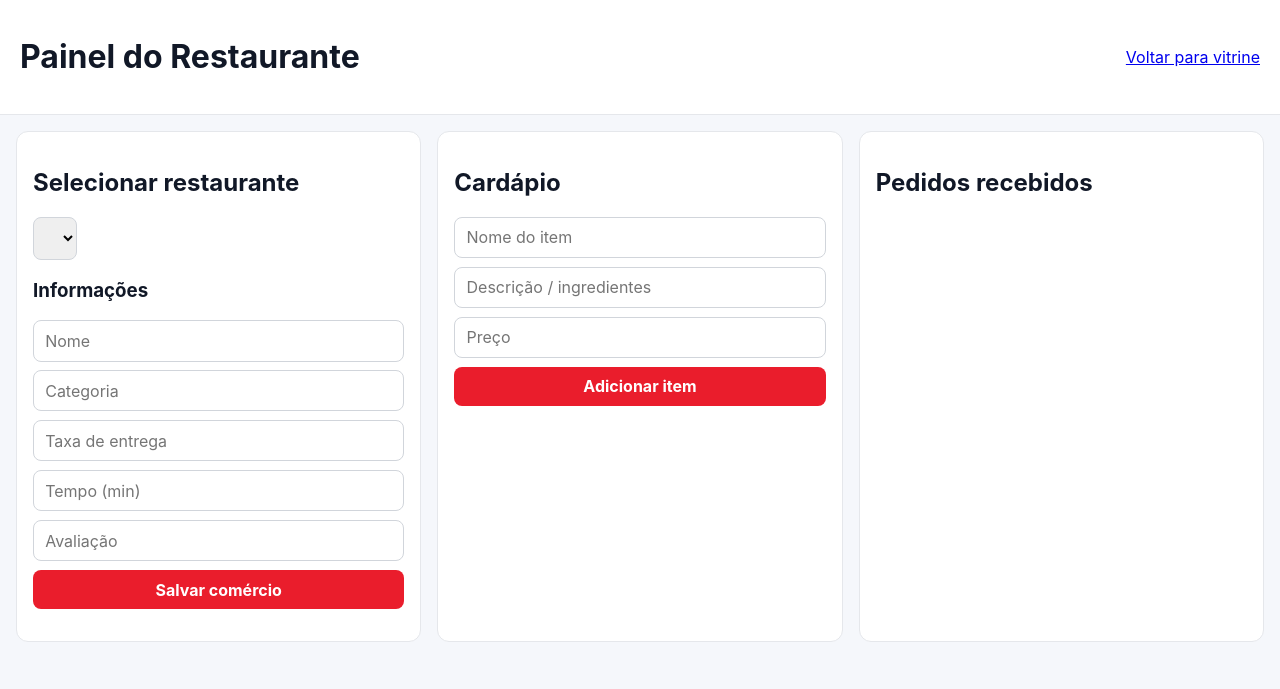
After one commit to PaulinhoMachadooo/delivery, a PHP site: page /admin.html in a window 1280 px wide. The commit adds this page. Shown: the top 689 px of the page. Run offline with PHP 8.4, Linux system fonts and the light colour scheme; lists and menus that the app fills with data are empty.

Commit message:
feat: adicionar painel administrativo para restaurantes

```diff
--- /dev/null
+++ b/public/admin.css
@@ -0,0 +1,11 @@
+body { font-family: Inter, sans-serif; margin: 0; background: #f5f7fb; color: #111827; }
+header { display:flex; justify-content:space-between; align-items:center; padding:1rem 1.25rem; background:#fff; border-bottom:1px solid #e5e7eb; }
+main.grid { display:grid; grid-template-columns: repeat(auto-fit, minmax(280px,1fr)); gap:1rem; padding:1rem; }
+.card { background:#fff; border:1px solid #e5e7eb; border-radius:12px; padding:1rem; }
+form { display:grid; gap:.55rem; margin-bottom:1rem; }
+input, select, button { padding:.6rem .7rem; border-radius:8px; border:1px solid #d1d5db; font:inherit; }
+button { background:#ea1d2c; color:#fff; border:0; font-weight:700; cursor:pointer; }
+.item, .order { border:1px solid #e5e7eb; border-radius:8px; padding:.65rem; margin-bottom:.55rem; background:#fafafa; }
+.row { display:flex; justify-content:space-between; gap:.5rem; align-items:center; }
+small { color:#6b7280; }
+#feedback { padding:0 1rem 1rem; font-weight:700; }
--- /dev/null
+++ b/public/admin.html
@@ -0,0 +1,51 @@
+<!DOCTYPE html>
+<html lang="pt-BR">
+  <head>
+    <meta charset="UTF-8" />
+    <meta name="viewport" content="width=device-width, initial-scale=1.0" />
+    <title>Painel Administrativo | Entrega Certa</title>
+    <link rel="stylesheet" href="admin.css" />
+  </head>
+  <body>
+    <header>
+      <h1>Painel do Restaurante</h1>
+      <a href="/">Voltar para vitrine</a>
+    </header>
+
+    <main class="grid">
+      <section class="card">
+        <h2>Selecionar restaurante</h2>
+        <select id="merchant-select"></select>
+
+        <h3>Informações</h3>
+        <form id="merchant-form">
+          <input name="name" placeholder="Nome" required />
+          <input name="category" placeholder="Categoria" required />
+          <input name="delivery_fee" type="number" step="0.1" placeholder="Taxa de entrega" required />
+          <input name="eta_minutes" type="number" placeholder="Tempo (min)" required />
+          <input name="rating" type="number" step="0.1" placeholder="Avaliação" required />
+          <button type="submit">Salvar comércio</button>
+        </form>
+      </section>
+
+      <section class="card">
+        <h2>Cardápio</h2>
+        <form id="menu-form">
+          <input name="name" placeholder="Nome do item" required />
+          <input name="description" placeholder="Descrição / ingredientes" required />
+          <input name="price" type="number" step="0.1" placeholder="Preço" required />
+          <button type="submit">Adicionar item</button>
+        </form>
+        <div id="menu-list"></div>
+      </section>
+
+      <section class="card">
+        <h2>Pedidos recebidos</h2>
+        <div id="orders-list"></div>
+      </section>
+    </main>
+
+    <p id="feedback"></p>
+    <script src="admin.js"></script>
+  </body>
+</html>
--- /dev/null
+++ b/public/admin.js
@@ -0,0 +1,184 @@
+const merchantSelect = document.getElementById('merchant-select');
+const merchantForm = document.getElementById('merchant-form');
+const menuForm = document.getElementById('menu-form');
+const menuList = document.getElementById('menu-list');
+const ordersList = document.getElementById('orders-list');
+const feedback = document.getElementById('feedback');
+
+let merchants = [];
+let selectedMerchantId = null;
+let menuItems = [];
+
+const money = (value) => new Intl.NumberFormat('pt-BR', { style: 'currency', currency: 'BRL' }).format(value);
+
+function showFeedback(message, isError = false) {
+  feedback.textContent = message;
+  feedback.style.color = isError ? '#b91c1c' : '#166534';
+}
+
+async function loadMerchants() {
+  const response = await fetch('/api/admin/merchants');
+  merchants = await response.json();
+
+  merchantSelect.innerHTML = merchants.map((m) => `<option value="${m.id}">${m.name}</option>`).join('');
+
+  if (merchants.length > 0) {
+    selectedMerchantId = Number(merchantSelect.value);
+    fillMerchantForm();
+    await Promise.all([loadMenu(), loadOrders()]);
+  }
+}
+
+function fillMerchantForm() {
+  const merchant = merchants.find((m) => m.id === selectedMerchantId);
+  if (!merchant) return;
+  merchantForm.name.value = merchant.name;
+  merchantForm.category.value = merchant.category;
+  merchantForm.delivery_fee.value = merchant.delivery_fee;
+  merchantForm.eta_minutes.value = merchant.eta_minutes;
+  merchantForm.rating.value = merchant.rating;
+}
+
+async function loadMenu() {
+  const response = await fetch(`/api/merchants/${selectedMerchantId}/menu`);
+  menuItems = await response.json();
+
+  menuList.innerHTML = menuItems
+    .map(
+      (item) => `
+      <div class="item">
+        <strong>${item.name}</strong>
+        <small>${item.description}</small>
+        <div class="row">
+          <span>${money(item.price)}</span>
+          <div>
+            <button type="button" data-edit-menu="${item.id}">Editar</button>
+            <button type="button" data-delete-menu="${item.id}">Excluir</button>
+          </div>
+        </div>
+      </div>`
+    )
+    .join('');
+}
+
+async function loadOrders() {
+  const response = await fetch(`/api/admin/merchants/${selectedMerchantId}/orders`);
+  const orders = await response.json();
+
+  ordersList.innerHTML = orders
+    .map(
+      (order) => `
+      <div class="order">
+        <strong>Pedido #${order.id}</strong>
+        <small>${order.customer_name} • ${money(order.total)}</small>
+        <div class="row">
+          <span>${order.status}</span>
+          <select data-order-status="${order.id}">
+            ${['Recebido', 'Em preparo', 'Saiu para entrega', 'Entregue', 'Cancelado']
+              .map((status) => `<option value="${status}" ${order.status === status ? 'selected' : ''}>${status}</option>`)
+              .join('')}
+          </select>
+        </div>
+      </div>`
+    )
+    .join('');
+}
+
+merchantSelect.addEventListener('change', async () => {
+  selectedMerchantId = Number(merchantSelect.value);
+  fillMerchantForm();
+  await Promise.all([loadMenu(), loadOrders()]);
+});
+
+merchantForm.addEventListener('submit', async (event) => {
+  event.preventDefault();
+  const payload = {
+    name: merchantForm.name.value,
+    category: merchantForm.category.value,
+    delivery_fee: Number(merchantForm.delivery_fee.value),
+    eta_minutes: Number(merchantForm.eta_minutes.value),
+    rating: Number(merchantForm.rating.value)
+  };
+
+  const response = await fetch(`/api/admin/merchants/${selectedMerchantId}`, {
+    method: 'PUT',
+    headers: { 'Content-Type': 'application/json' },
+    body: JSON.stringify(payload)
+  });
+
+  if (!response.ok) return showFeedback('Erro ao atualizar comércio.', true);
+  showFeedback('Comércio atualizado com sucesso.');
+  await loadMerchants();
+});
+
+menuForm.addEventListener('submit', async (event) => {
+  event.preventDefault();
+  const payload = {
+    name: menuForm.name.value,
+    description: menuForm.description.value,
+    price: Number(menuForm.price.value)
+  };
+
+  const response = await fetch(`/api/admin/merchants/${selectedMerchantId}/menu`, {
+    method: 'POST',
+    headers: { 'Content-Type': 'application/json' },
+    body: JSON.stringify(payload)
+  });
+
+  if (!response.ok) return showFeedback('Erro ao adicionar item.', true);
+  menuForm.reset();
+  showFeedback('Item adicionado com sucesso.');
+  await loadMenu();
+});
+
+menuList.addEventListener('click', async (event) => {
+  const editButton = event.target.closest('button[data-edit-menu]');
+  if (editButton) {
+    const id = Number(editButton.dataset.editMenu);
+    const item = menuItems.find((m) => m.id === id);
+    const name = prompt('Nome do item:', item.name);
+    const description = prompt('Descrição:', item.description);
+    const price = Number(prompt('Preço:', item.price));
+
+    if (!name || !description || Number.isNaN(price)) return;
+
+    const response = await fetch(`/api/admin/menu/${id}`, {
+      method: 'PUT',
+      headers: { 'Content-Type': 'application/json' },
+      body: JSON.stringify({ name, description, price })
+    });
+
+    if (!response.ok) return showFeedback('Erro ao editar item.', true);
+    showFeedback('Item atualizado com sucesso.');
+    await loadMenu();
+    return;
+  }
+
+  const deleteButton = event.target.closest('button[data-delete-menu]');
+  if (deleteButton) {
+    const id = Number(deleteButton.dataset.deleteMenu);
+    const response = await fetch(`/api/admin/menu/${id}`, { method: 'DELETE' });
+
+    if (!response.ok) return showFeedback('Erro ao excluir item.', true);
+    showFeedback('Item removido com sucesso.');
+    await loadMenu();
+  }
+});
+
+ordersList.addEventListener('change', async (event) => {
+  const select = event.target.closest('select[data-order-status]');
+  if (!select) return;
+
+  const orderId = Number(select.dataset.orderStatus);
+  const response = await fetch(`/api/admin/orders/${orderId}/status`, {
+    method: 'PATCH',
+    headers: { 'Content-Type': 'application/json' },
+    body: JSON.stringify({ status: select.value })
+  });
+
+  if (!response.ok) return showFeedback('Erro ao atualizar status.', true);
+  showFeedback('Status do pedido atualizado.');
+  await loadOrders();
+});
+
+loadMerchants();
--- a/public/index.html
+++ b/public/index.html
@@ -10,7 +10,7 @@
     <header class="topbar">
       <div class="brand">🍔 Entrega Certa</div>
       <div class="location">Entregando em <strong>Centro, sua cidade</strong></div>
-      <button class="ghost-btn" type="button">Entrar</button>
+      <a class="ghost-btn link-btn" href="/admin.html">Painel restaurante</a>
     </header>
 
     <section class="hero">
```
Also changed, not shown: public/styles.css (+7 -0 lines), server.js (+135 -0 lines).
